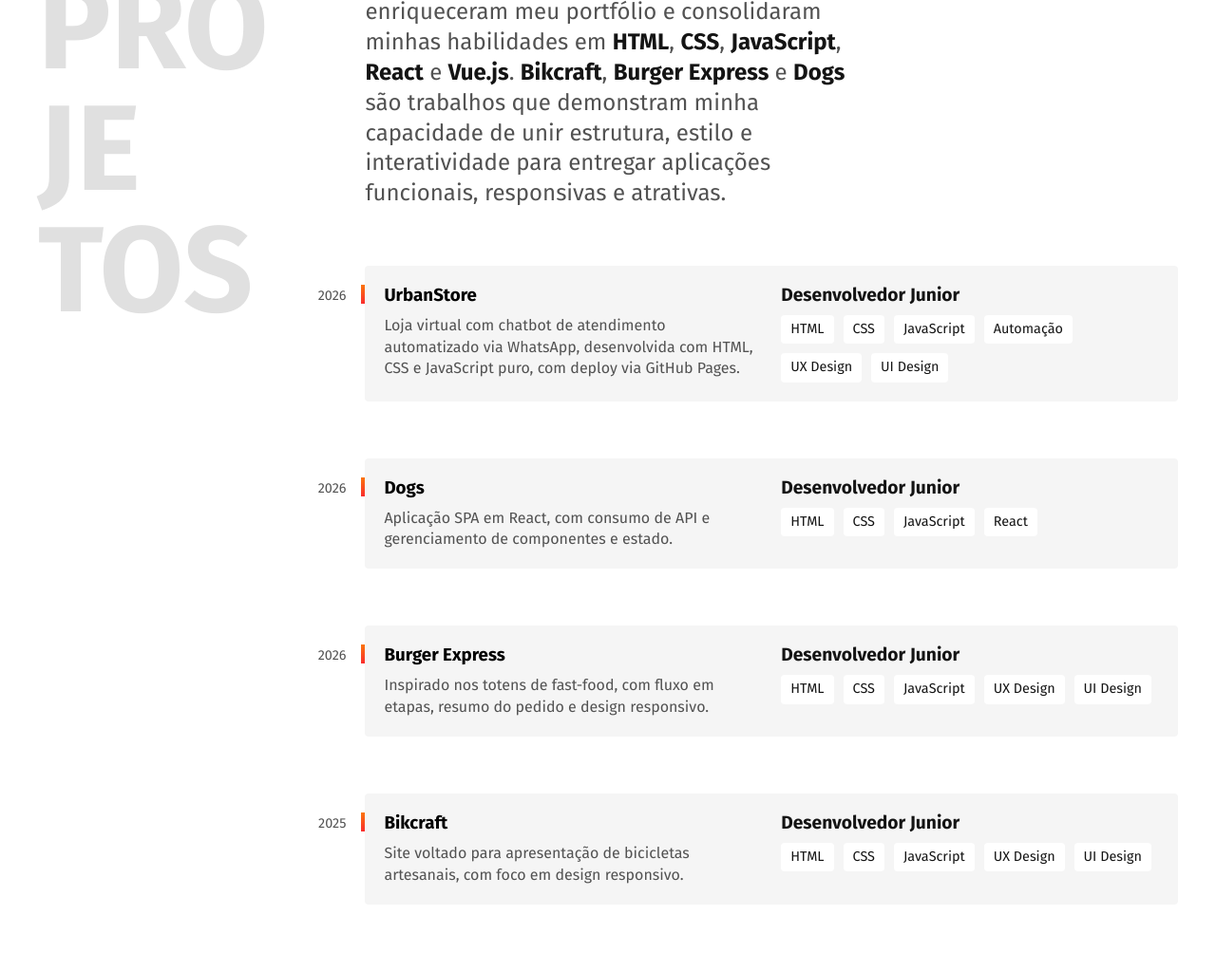
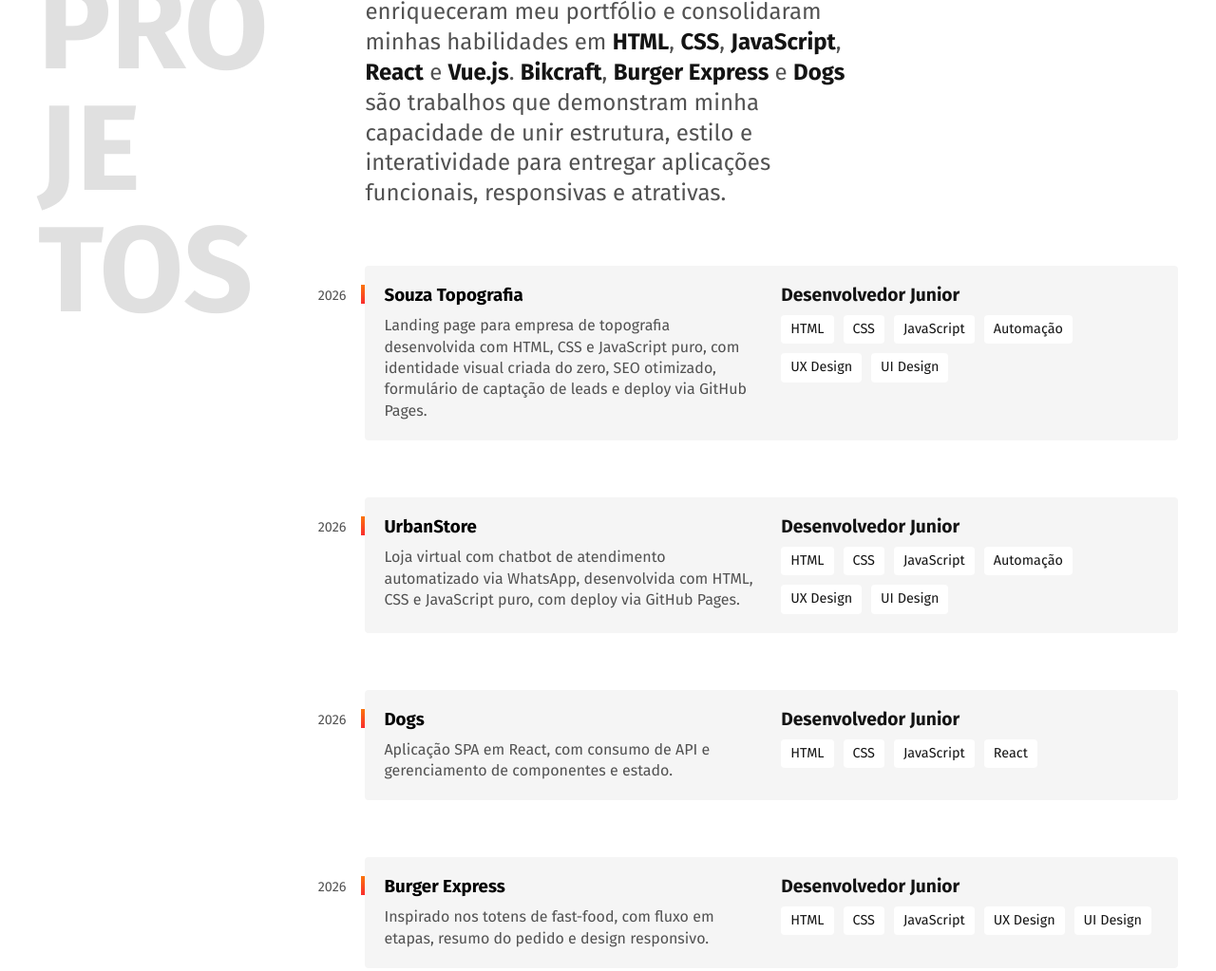
Before and after one commit to nobrudev/nobrudev.github.io, a website: page index.html in a window 1280 px wide. Shown: the part 626-1649 px from the top of the page at 95% size. Drawn offline with Linux system fonts and the light colour scheme.

Commit message:
adicionando no projeto landing page de topografia

```diff
--- a/index.html
+++ b/index.html
@@ -1,24 +1,31 @@
-<!DOCTYPE html>
+<!doctype html>
 <html lang="pt-BR">
+  <head>
+    <meta charset="UTF-8" />
+    <meta name="viewport" content="width=device-width, initial-scale=1.0" />
+    <title>Bruno - Desenvolvedor e Designer</title>
+    <meta
+      name="description"
+      content="Desenvolvedor Front End & UX/UI Designer
+  Localizado em Guaíba/RS"
+    />
+    <script>
+      document.documentElement.className += " js";
+    </script>
+    <link rel="stylesheet" href="./css/style.min.css" />
+    <link rel="icon" href="./faviconl.png" type="image/svg+xml" />
 
-<head>
-  <meta charset="UTF-8">
-  <meta name="viewport" content="width=device-width, initial-scale=1.0">
-  <title>Bruno - Desenvolvedor e Designer</title>
-  <meta name="description" content="Desenvolvedor Front End & UX/UI Designer
-  Localizado em Guaíba/RS">
-  <script>document.documentElement.className += ' js';</script>
-  <link rel="stylesheet" href="./css/style.min.css">
-  <link rel="icon" href="./faviconl.png" type="image/svg+xml">
-
-  <link rel="preconnect" href="https://fonts.googleapis.com">
-  <link rel="preconnect" href="https://fonts.gstatic.com" crossorigin>
-  <link href="https://fonts.googleapis.com/css2?family=Fira+Sans:ital,wght@0,100;0,200;0,300;0,400;0,500;0,600;0,700;0,800;0,900;1,100;1,200;1,300;1,400;1,500;1,600;1,700;1,800;1,900&display=swap" rel="stylesheet">
+    <link rel="preconnect" href="https://fonts.googleapis.com" />
+    <link rel="preconnect" href="https://fonts.gstatic.com" crossorigin />
+    <link
+      href="https://fonts.googleapis.com/css2?family=Fira+Sans:ital,wght@0,100;0,200;0,300;0,400;0,500;0,600;0,700;0,800;0,900;1,100;1,200;1,300;1,400;1,500;1,600;1,700;1,800;1,900&display=swap"
+      rel="stylesheet"
+    />
   </head>
 
   <body>
     <header class="header">
-    <img src="./img/teste1.svg" alt="Bruno">
+      <img src="./img/teste1.svg" alt="Bruno" />
       <nav data-menu="suave">
         <ul class="header-menu">
           <li><a href="#projetos">Projetos</a></li>
@@ -30,25 +37,36 @@
 
     <main class="introducao">
       <div>
-      <h1>Desenvolvedor<br>Front End &<br>UX/UI Designer</h1>
+        <h1>Desenvolvedor<br />Front End &<br />UX/UI Designer</h1>
         <p>Localizado em Guaíba/RS</p>
       </div>
     </main>
 
     <section class="projetos" id="projetos" aria-label="Projetos">
-    <h2 class="subtitulo">Pro<br>je<br>tos</h2>
+      <h2 class="subtitulo">Pro<br />je<br />tos</h2>
       <div>
-      <p class="projetos-texto">Ao longo da minha trajetória, criei projetos que enriqueceram meu portfólio e consolidaram minhas habilidades em <strong>HTML</strong>, <strong>CSS</strong>, <strong>JavaScript</strong>, <strong>React</strong> e <strong>Vue.js</strong>. <strong>Bikcraft</strong>, <strong>Burger Express</strong> e <strong>Dogs</strong> são trabalhos que demonstram minha capacidade de unir estrutura, estilo e interatividade para entregar aplicações funcionais, responsivas e atrativas.
-
+        <p class="projetos-texto">
+          Ao longo da minha trajetória, criei projetos que enriqueceram meu
+          portfólio e consolidaram minhas habilidades em <strong>HTML</strong>,
+          <strong>CSS</strong>, <strong>JavaScript</strong>,
+          <strong>React</strong> e <strong>Vue.js</strong>.
+          <strong>Bikcraft</strong>, <strong>Burger Express</strong> e
+          <strong>Dogs</strong> são trabalhos que demonstram minha capacidade de
+          unir estrutura, estilo e interatividade para entregar aplicações
+          funcionais, responsivas e atrativas.
         </p>
 
-      <div class="projeto" id="urban">
+        <div class="projeto" id="souza">
           <span class="projeto-ano">2026</span>
           <h3 class="projeto-teste">
-          <a>UrbanStore</a>
+            <a>Souza Topografia</a>
           </h3>
           <span class="projeto-titulo">Desenvolvedor Junior</span>
-        <p class="projeto-texto">Loja virtual com chatbot de atendimento automatizado via WhatsApp, desenvolvida com HTML, CSS e JavaScript puro, com deploy via GitHub Pages.
+          <p class="projeto-texto">
+            Landing page para empresa de topografia desenvolvida com HTML, CSS e
+            JavaScript puro, com identidade visual criada do zero, SEO
+            otimizado, formulário de captação de leads e deploy via GitHub
+            Pages.
           </p>
           <ul class="projeto-habilidade">
             <li>HTML</li>
@@ -61,7 +79,41 @@
         </div>
 
         <script>
-        document.getElementById("urban").addEventListener("click", function () {
+          document
+            .getElementById("souza")
+            .addEventListener("click", function () {
+              window.open(
+                "https://nobrudev.github.io/souzatopografia/",
+                "_blank",
+              );
+            });
+        </script>
+
+        <div class="projeto" id="urban">
+          <span class="projeto-ano">2026</span>
+          <h3 class="projeto-teste">
+            <a>UrbanStore</a>
+          </h3>
+          <span class="projeto-titulo">Desenvolvedor Junior</span>
+          <p class="projeto-texto">
+            Loja virtual com chatbot de atendimento automatizado via WhatsApp,
+            desenvolvida com HTML, CSS e JavaScript puro, com deploy via GitHub
+            Pages.
+          </p>
+          <ul class="projeto-habilidade">
+            <li>HTML</li>
+            <li>CSS</li>
+            <li>JavaScript</li>
+            <li>Automação</li>
+            <li>UX Design</li>
+            <li>UI Design</li>
+          </ul>
+        </div>
+
+        <script>
+          document
+            .getElementById("urban")
+            .addEventListener("click", function () {
               window.open("https://nobrudev.github.io/urbanstore/", "_blank");
             });
         </script>
@@ -72,7 +124,9 @@
             <a>Dogs</a>
           </h3>
           <span class="projeto-titulo">Desenvolvedor Junior</span>
-        <p class="projeto-texto">Aplicação SPA em React, com consumo de API e gerenciamento de componentes e estado.
+          <p class="projeto-texto">
+            Aplicação SPA em React, com consumo de API e gerenciamento de
+            componentes e estado.
           </p>
           <ul class="projeto-habilidade">
             <li>HTML</li>
@@ -83,7 +137,9 @@
         </div>
 
         <script>
-        document.getElementById("dogs").addEventListener("click", function () {
+          document
+            .getElementById("dogs")
+            .addEventListener("click", function () {
               window.open("https://dogs-social-d6ft.vercel.app/", "_blank");
             });
         </script>
@@ -94,7 +150,10 @@
             <a>Burger Express</a>
           </h3>
           <span class="projeto-titulo">Desenvolvedor Junior</span>
-        <p class="projeto-texto">Inspirado nos totens de fast-food, com fluxo em etapas, resumo do pedido e design responsivo.</p>
+          <p class="projeto-texto">
+            Inspirado nos totens de fast-food, com fluxo em etapas, resumo do
+            pedido e design responsivo.
+          </p>
           <ul class="projeto-habilidade">
             <li>HTML</li>
             <li>CSS</li>
@@ -105,8 +164,13 @@
         </div>
 
         <script>
-        document.getElementById("projeto-burger").addEventListener("click", function () {
-          window.open("https://nobrudev.github.io/burger-express/", "_blank");
+          document
+            .getElementById("projeto-burger")
+            .addEventListener("click", function () {
+              window.open(
+                "https://nobrudev.github.io/burger-express/",
+                "_blank",
+              );
             });
         </script>
 
@@ -116,7 +180,10 @@
             <a>Bikcraft</a>
           </h3>
           <span class="projeto-titulo">Desenvolvedor Junior</span>
-        <p class="projeto-texto">Site voltado para apresentação de bicicletas artesanais, com foco em design responsivo.</p>
+          <p class="projeto-texto">
+            Site voltado para apresentação de bicicletas artesanais, com foco em
+            design responsivo.
+          </p>
           <ul class="projeto-habilidade">
             <li>HTML</li>
             <li>CSS</li>
@@ -127,27 +194,38 @@
         </div>
 
         <script>
-        document.getElementById("projeto-bikcraft").addEventListener("click", function () {
+          document
+            .getElementById("projeto-bikcraft")
+            .addEventListener("click", function () {
               window.open("https://nobrudev.github.io/bikcraft/", "_blank");
             });
         </script>
-
       </div>
     </section>
 
     <section class="formacao" id="formacao" aria-label="Formação">
       <div class="formacao-container">
-      <h2 class="subtitulo">For<br>ma<br>ção</h2>
+        <h2 class="subtitulo">For<br />ma<br />ção</h2>
 
         <div>
           <p class="formacao-texto">
-          Minha formação mais recente é voltada para <strong>Desenvolvimento Front-End</strong> e <strong>UX/UI Design</strong>, adquirida por meio de cursos imersivos online. Além disso, possuo aprofundamento em <strong>Linguagem C</strong> e <strong>JavaScript</strong>, aliado às minhas habilidades em <strong>React</strong> e <strong>Vue.js</strong>, o que me permite unir conhecimentos técnicos de programação com práticas de design centradas na experiência do usuário.
+            Minha formação mais recente é voltada para
+            <strong>Desenvolvimento Front-End</strong> e
+            <strong>UX/UI Design</strong>, adquirida por meio de cursos
+            imersivos online. Além disso, possuo aprofundamento em
+            <strong>Linguagem C</strong> e <strong>JavaScript</strong>, aliado
+            às minhas habilidades em <strong>React</strong> e
+            <strong>Vue.js</strong>, o que me permite unir conhecimentos
+            técnicos de programação com práticas de design centradas na
+            experiência do usuário.
           </p>
 
           <ul class="faculdade-lista">
             <li class="faculdade">
               <span class="faculdade-tipo">Bacharel</span>
-            <h3 class="faculdade-curso">Análise e Desenvolvimento de Sistemas</h3>
+              <h3 class="faculdade-curso">
+                Análise e Desenvolvimento de Sistemas
+              </h3>
               <span class="faculdade-instituicao">UniRitter</span>
             </li>
           </ul>
@@ -159,7 +237,9 @@
                 <li>Vue.js <span>22h</span></li>
                 <li>React completo <span>36h</span></li>
                 <li>JavaScript completo <span>37h</span></li>
-              <li>UX Design & UI Design (iniciante ao avançado) <span>52h</span></li>
+                <li>
+                  UX Design & UI Design (iniciante ao avançado) <span>52h</span>
+                </li>
                 <li>Front-End (iniciante ao avançado) <span>187h</span></li>
               </ul>
             </div>
@@ -177,19 +257,21 @@
 
     <footer class="footer" id="contato">
       <div class="footer-container">
-      <p class="footer-texto">Estou disponível para novos projetos no momento. Entre em contato comigo e marcamos uma conversa 👋</p>
+        <p class="footer-texto">
+          Estou disponível para novos projetos no momento. Entre em contato
+          comigo e marcamos uma conversa 👋
+        </p>
         <ul class="footer-contato">
           <li>brunoadev@gmail.com</li>
           <li>+55 51 99405-5685</li>
-        <li><a href="https://www.linkedin.com/in/bruno-alves1993/">LinkedIn</a></li>
+          <li>
+            <a href="https://www.linkedin.com/in/bruno-alves1993/">LinkedIn</a>
+          </li>
         </ul>
         <p class="footer-copy">Bruno. Alguns direitos reservados</p>
-
       </div>
     </footer>
 
     <script type="module" src="./js/script.js"></script>
-
   </body>
-
 </html>
```
Also changed, not shown: favicon-32x32.png (deleted), favicon.svg (deleted). Lines whose indentation alone changed are shown as unchanged.
